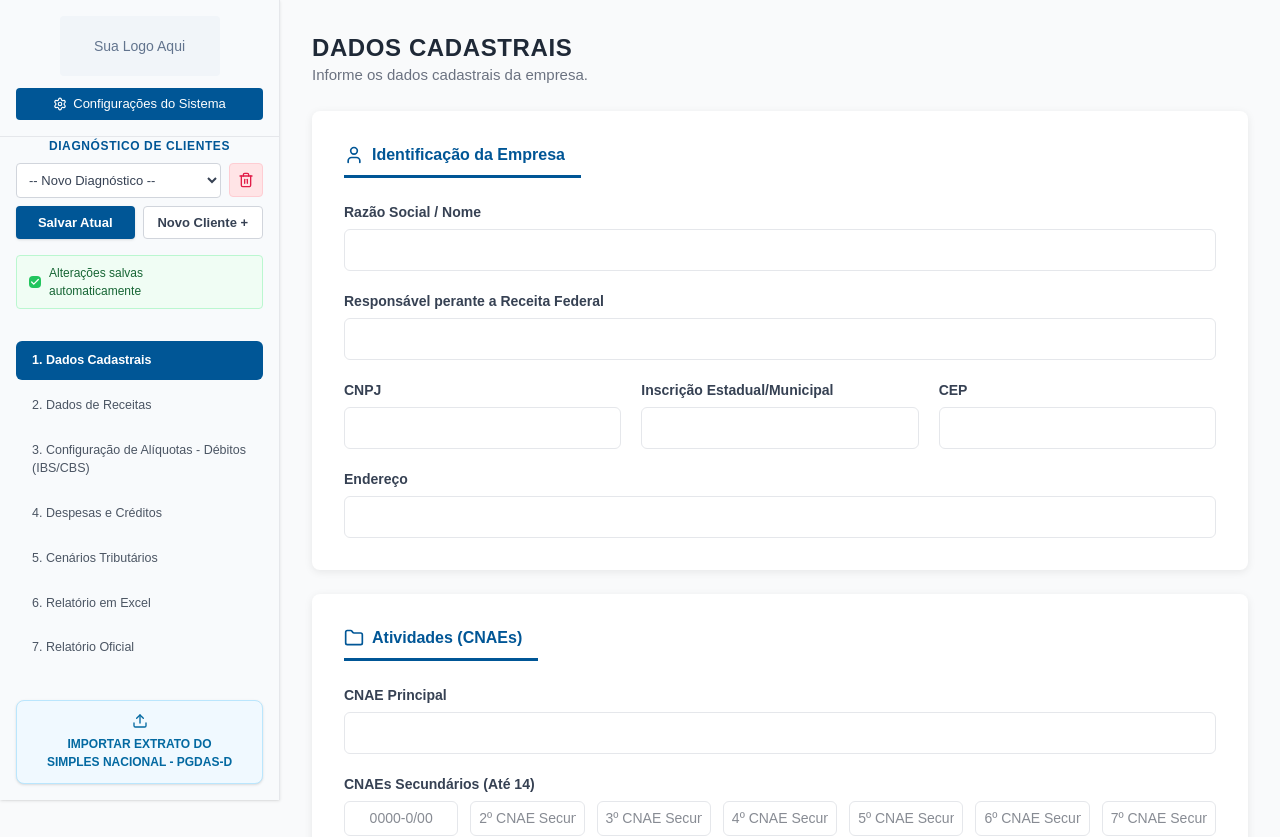
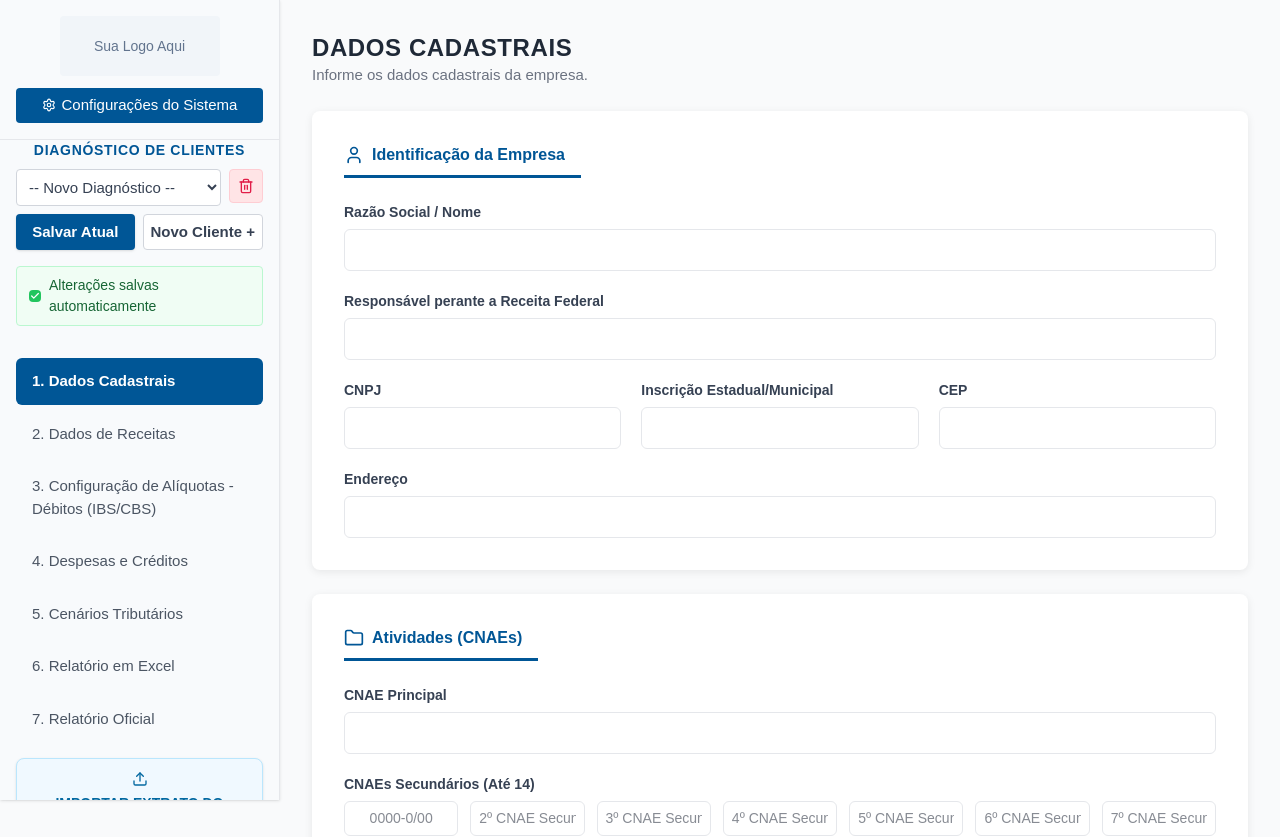
Before and after one commit to dinheironocaixabsb/Simples-novo, a Next.js app: page / in a window 1280 px wide. Shown: the top 837 px of the page. Built offline with nearby package versions, Linux system fonts and the light colour scheme.

Commit message:
style: Increase font sizes specifically in Sidebar menu items

```diff
--- a/src/components/layout/Sidebar.tsx
+++ b/src/components/layout/Sidebar.tsx
@@ -109,7 +109,7 @@ export function Sidebar() {
         )}
         <button
           onClick={() => setIsWhiteLabelModalOpen(true)}
-          className="w-full bg-[#005696] hover:bg-[#004a82] text-white text-[13px] font-medium py-1.5 px-3 rounded flex items-center justify-center gap-1.5 transition-colors"
+          className="w-full bg-[#005696] hover:bg-[#004a82] text-white text-[15px] font-medium py-1.5 px-3 rounded flex items-center justify-center gap-1.5 transition-colors"
         >
           <Settings className="w-3.5 h-3.5" />
           Configurações do Sistema
@@ -118,12 +118,12 @@ export function Sidebar() {
 
       {/* Client Manager */}
       <div className="p-4 pt-0 mb-4">
-        <label className="text-[12px] font-bold text-[#005696] uppercase tracking-wider mb-2 block text-center">
+        <label className="text-[14px] font-bold text-[#005696] uppercase tracking-wider mb-2 block text-center">
           DIAGNÓSTICO DE CLIENTES
         </label>
         <div className="flex gap-2 mb-2">
           <select
-            className="flex-1 text-[13px] border border-gray-300 rounded px-2 py-2 bg-white outline-none font-medium text-gray-700"
+            className="flex-1 text-[15px] border border-gray-300 rounded px-2 py-2 bg-white outline-none font-medium text-gray-700"
             value={activeClientId || '__new__'}
             onChange={handleClientChange}
           >
@@ -152,19 +152,19 @@ export function Sidebar() {
         <div className="flex gap-2 mb-4">
           <button
             onClick={handleSave}
-            className="flex-1 bg-[#005696] hover:bg-[#004a82] text-white text-[13px] font-bold py-1.5 rounded transition-colors shadow-sm"
+            className="flex-1 bg-[#005696] hover:bg-[#004a82] text-white text-[15px] font-bold py-1.5 rounded transition-colors shadow-sm"
           >
             Salvar Atual
           </button>
           <button
             onClick={handleNewClient}
-            className="flex-1 bg-white hover:bg-gray-50 text-gray-700 border border-gray-300 text-[13px] font-bold py-1.5 rounded transition-colors"
+            className="flex-1 bg-white hover:bg-gray-50 text-gray-700 border border-gray-300 text-[15px] font-bold py-1.5 rounded transition-colors"
           >
             Novo Cliente +
           </button>
         </div>
 
-        <div className="flex items-center gap-2 bg-[#f0fdf4] text-[#166534] text-[12px] font-medium px-3 py-2 rounded border border-[#bbf7d0]">
+        <div className="flex items-center gap-2 bg-[#f0fdf4] text-[#166534] text-[14px] font-medium px-3 py-2 rounded border border-[#bbf7d0]">
           <div className="bg-[#22c55e] rounded-sm text-white w-3 h-3 flex items-center justify-center">
             <Check className="w-2.5 h-2.5 stroke-[3]" />
           </div>
@@ -182,7 +182,7 @@ export function Sidebar() {
               <li key={step.id}>
                 <button
                   onClick={() => setStep(step.id)}
-                  className={`w-full text-left px-4 py-2.5 text-[12.5px] rounded-md transition-colors
+                  className={`w-full text-left px-4 py-3 text-[15px] rounded-md transition-colors
                     ${isActive
                       ? 'bg-[#005696] text-white font-bold'
                       : 'text-[#4b5563] hover:bg-gray-100'}
@@ -200,7 +200,7 @@ export function Sidebar() {
       <div className="p-4 mt-auto">
         <button
           onClick={() => setIsImportModalOpen(true)}
-          className="w-full bg-[#f0f9ff] hover:bg-[#e0f2fe] text-[#0369a1] border border-[#bae6fd] text-[12px] font-bold py-3 px-2 rounded-lg flex flex-col items-center justify-center gap-1.5 transition-colors text-center shadow-sm"
+          className="w-full bg-[#f0f9ff] hover:bg-[#e0f2fe] text-[#0369a1] border border-[#bae6fd] text-[14px] font-bold py-3 px-2 rounded-lg flex flex-col items-center justify-center gap-1.5 transition-colors text-center shadow-sm"
         >
           <Upload className="w-4 h-4" />
           IMPORTAR EXTRATO DO<br/>SIMPLES NACIONAL - PGDAS-D
```
